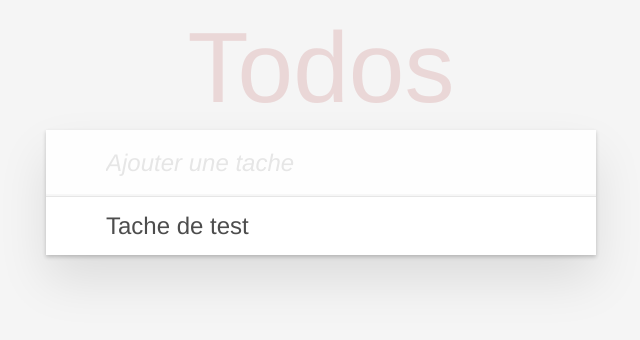
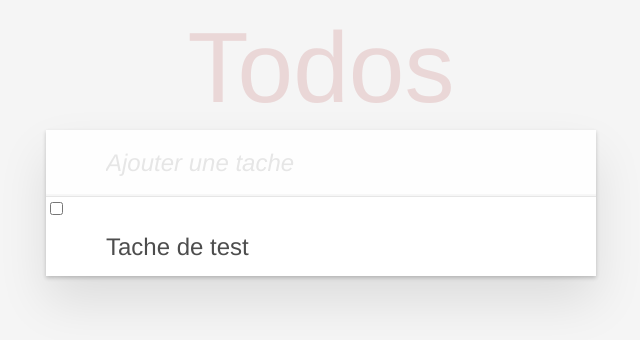
Before and after one commit to AnstettVictor/vueJsTodoList, a Vue app: page / in a window 1280 px wide. Shown: the top 340 px of the page, without its empty margins (319-959 px from the left). Built offline with nearby package versions, Linux system fonts and the light colour scheme.

Commit message:
ajout de la class si tache completed

```diff
--- a/src/components/Todos.vue
+++ b/src/components/Todos.vue
@@ -7,8 +7,9 @@
         </header>
         <div class="main">
             <ul class="todo-list">
-                <li class="todo" v-for="todo in todos">
+                <li class="todo" v-for="todo in todos" :class="{completed: todo.completed }">
                     <div class="view">
+                        <input  class="togle" type="checkbox" v-model="todo.completed">
                         <label>{{todo.name}}</label>
                     </div>
                 </li>
```
